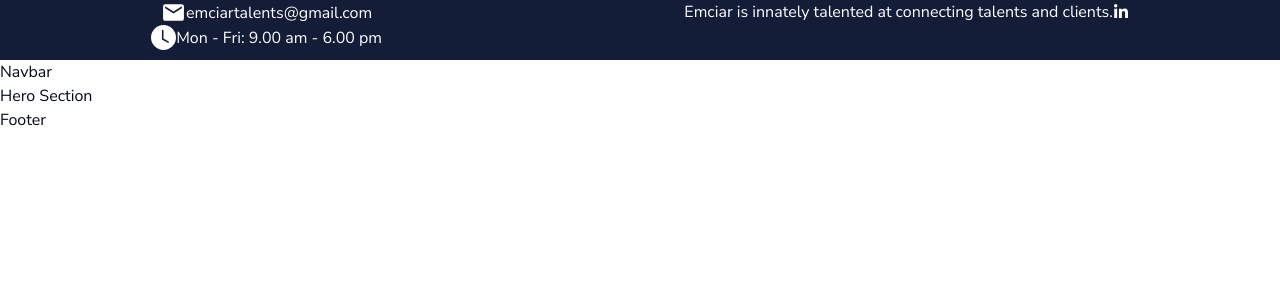
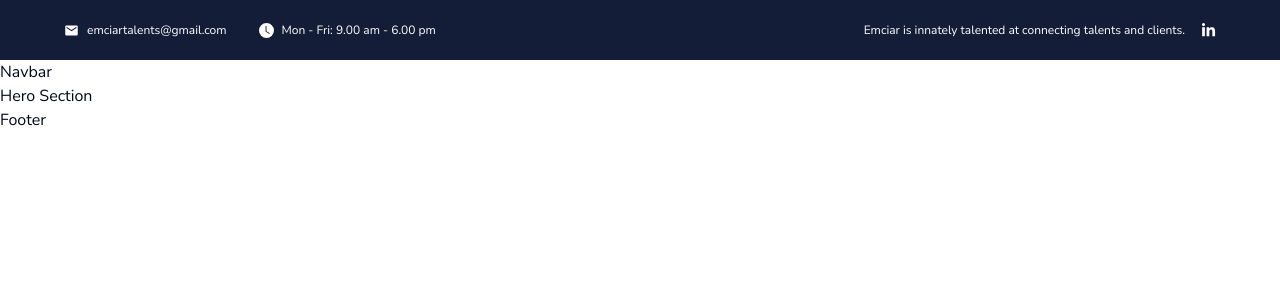
Before and after one commit to pandupan/emciar, a Next.js app: page / in a window 1280 px wide. Shown: the top 300 px of the page. Built offline with nearby package versions, Linux system fonts and the light colour scheme.

Commit message:
[ADD] - Header Done

```diff
--- a/components/layout/Header.tsx
+++ b/components/layout/Header.tsx
@@ -5,25 +5,23 @@ import { FaLinkedinIn } from 'react-icons/fa'
 
 const Header = () => {
   return (
-    <div className='flex w-full justify-around bg-colorfull-darkblue h-[60px] '>
-      <div>
-        <div className='flex items-center justify-center text-white'>
-          <MdEmail size={25}/>
+    <div className='hidden lg:flex w-full justify-between bg-colorfull-darkblue h-[60px] text-xs'>
+      <div className='flex justify-center items-center gap-8 ml-16'>
+        <div className='flex items-center justify-center text-white gap-2'>
+          <MdEmail size={15}/>
           <p>emciartalents@gmail.com</p>
         </div>
-        <div className='flex items-center justify-center text-white'>
-          <BsFillClockFill size={25}/>
+        <div className='flex items-center justify-center text-white gap-2'>
+          <BsFillClockFill size={15}/>
           <p>Mon - Fri: 9.00 am - 6.00 pm</p>
         </div>
       </div>
-      <div>
+      <div className='flex justify-center items-center gap-4 mr-16'>
         <div className='flex items-center justify-center text-white'>
           <p>Emciar is innately talented at connecting talents and clients.</p>
-          <FaLinkedinIn/>
         </div>
-
+          <FaLinkedinIn className="flex justify-center items-center text-white" size={15}/>
       </div>
-
     </div>
   )
 }
```
